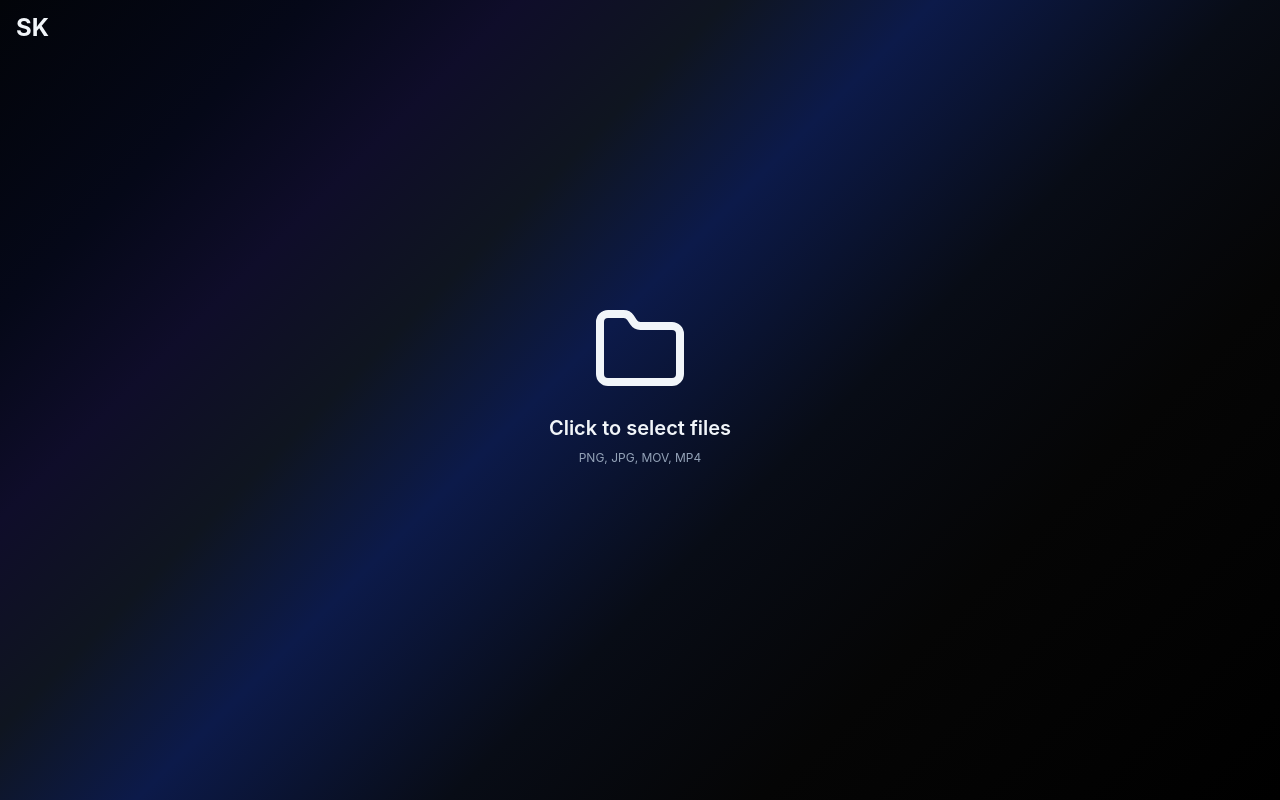
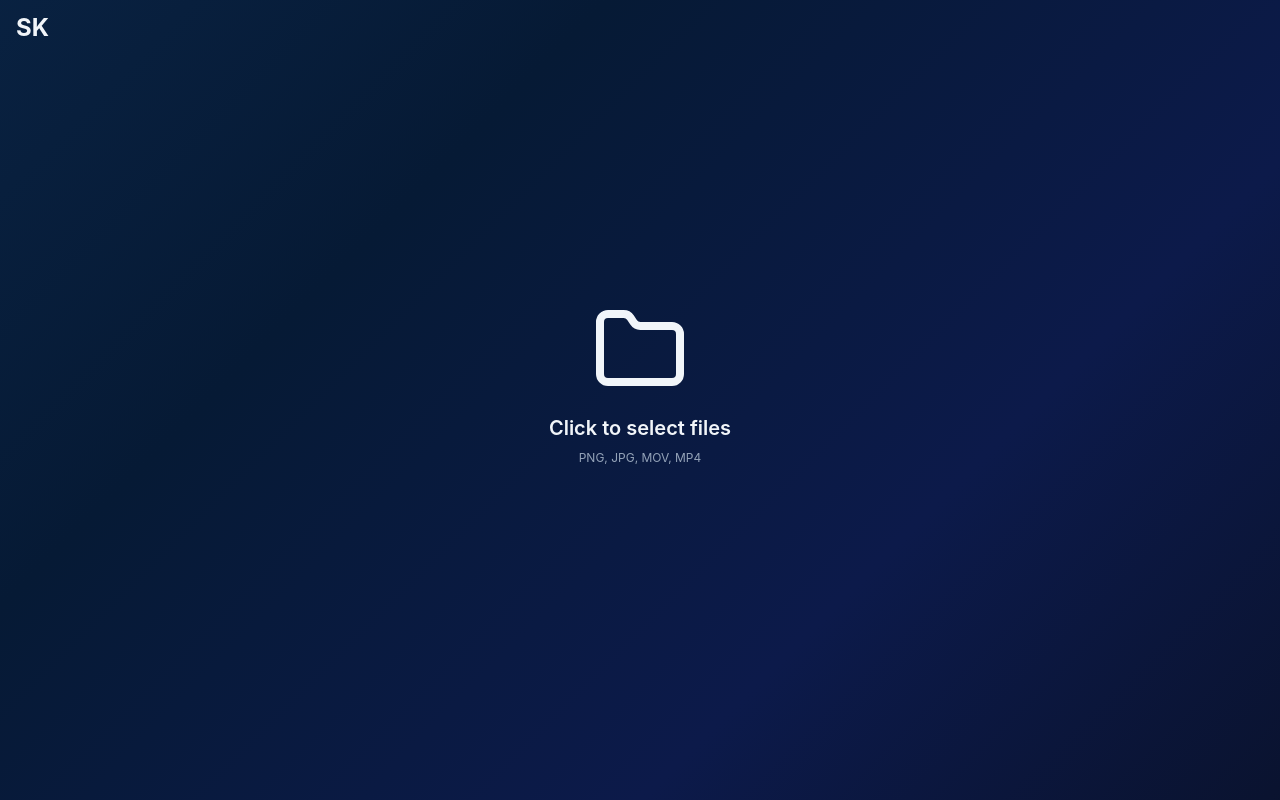
Before and after one commit to samkasman/kompress, a React (Vite) app: page / in a window 1280 px wide. Built offline with nearby package versions, Linux system fonts and the light colour scheme.

Commit message:
Background styles

```diff
--- a/src/index.css
+++ b/src/index.css
@@ -66,15 +66,37 @@
     background: linear-gradient(
       135deg,
       #020409 0%,
-      #050818 15%,
-      #0f0d2a 25%,
-      #0f1520 35%,
-      #0c1a4a 45%,
-      #080c16 60%,
-      #050505 75%,
+      #050818 10%,
+      #0a1628 20%,
+      #0d2847 30%,
+      #0f3060 40%,
+      #0a2445 50%,
+      #061a35 60%,
+      #0c1a4a 70%,
+      #080c16 85%,
       #000000 100%
     );
+    background-size: 400% 400%;
     background-attachment: fixed;
+    animation: aurora 20s ease infinite;
+  }
+
+  @keyframes aurora {
+    0% {
+      background-position: 0% 50%;
+    }
+    25% {
+      background-position: 50% 100%;
+    }
+    50% {
+      background-position: 100% 50%;
+    }
+    75% {
+      background-position: 50% 0%;
+    }
+    100% {
+      background-position: 0% 50%;
+    }
   }
   body {
     @apply text-foreground;
```
